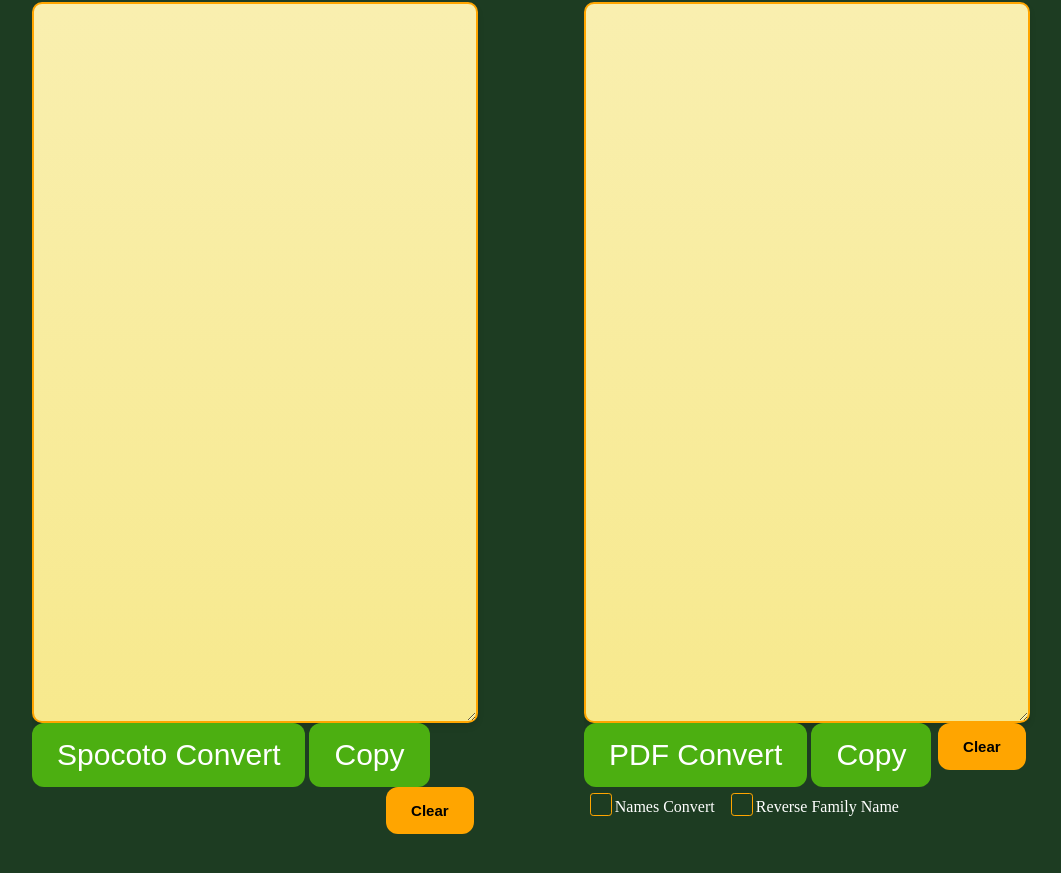
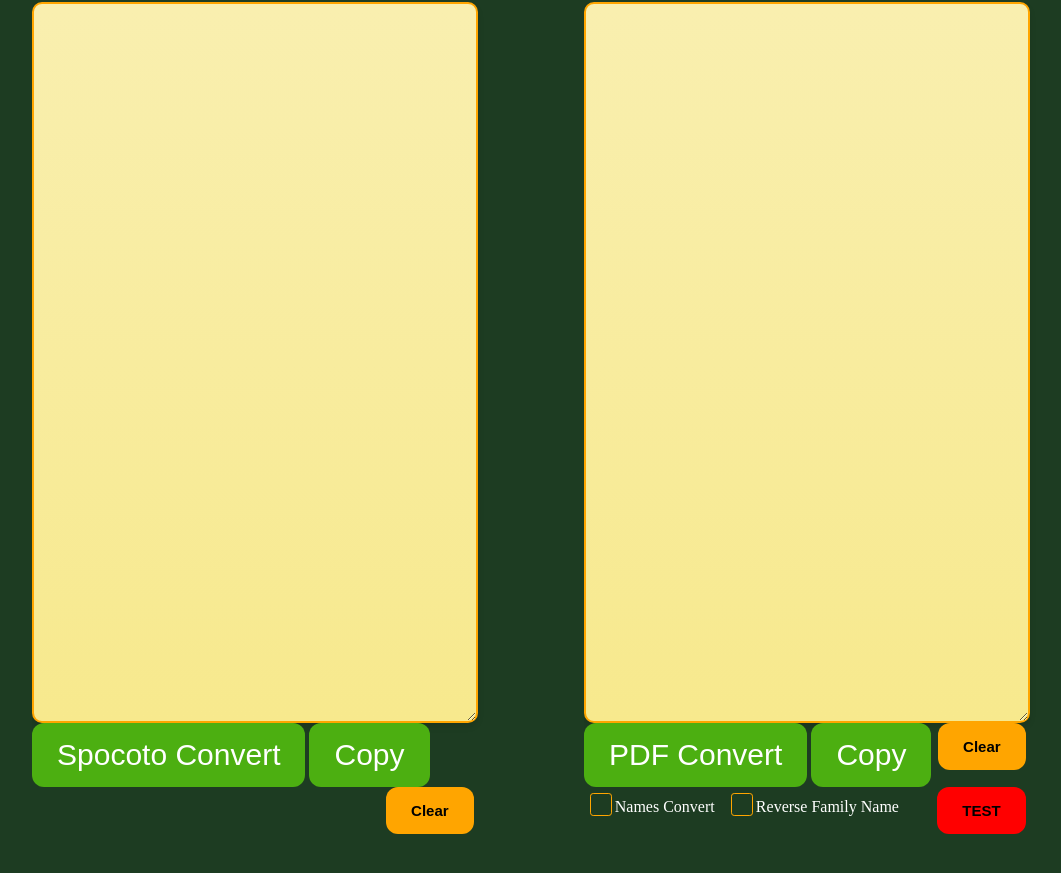
Before and after one commit to krisgiyan/judgescore, a plain HTML site: page index.html in a window 1280 px wide. Shown: the part 79-952 px from the top of the page, without its empty margins (56-1117 px from the left). Drawn offline with Linux system fonts and the light colour scheme.

Commit message:
Update index.html

```diff
--- a/index.html
+++ b/index.html
@@ -23,6 +23,7 @@
         <button onclick="pdfconvert()">PDF Convert</button>
         <button onclick="copy2()">Copy</button>
         <button onclick="clear2()" class="clear_button">Clear</button>
+        <button onclick="test_names()" class="clear_button" id="testtt" >TEST</button>
     </div>
     <div id="radio">
         <form>
```
